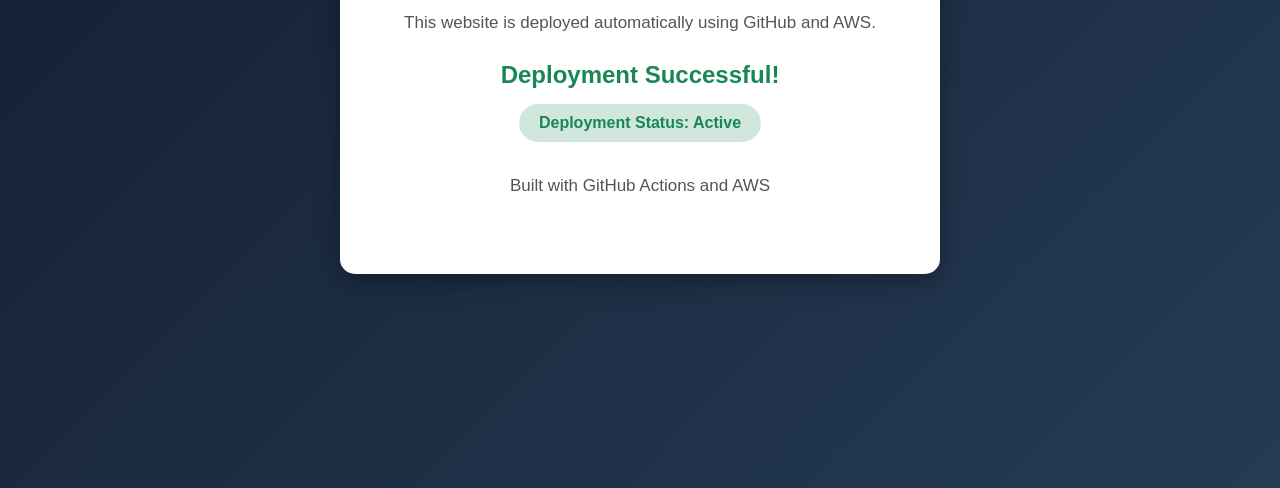
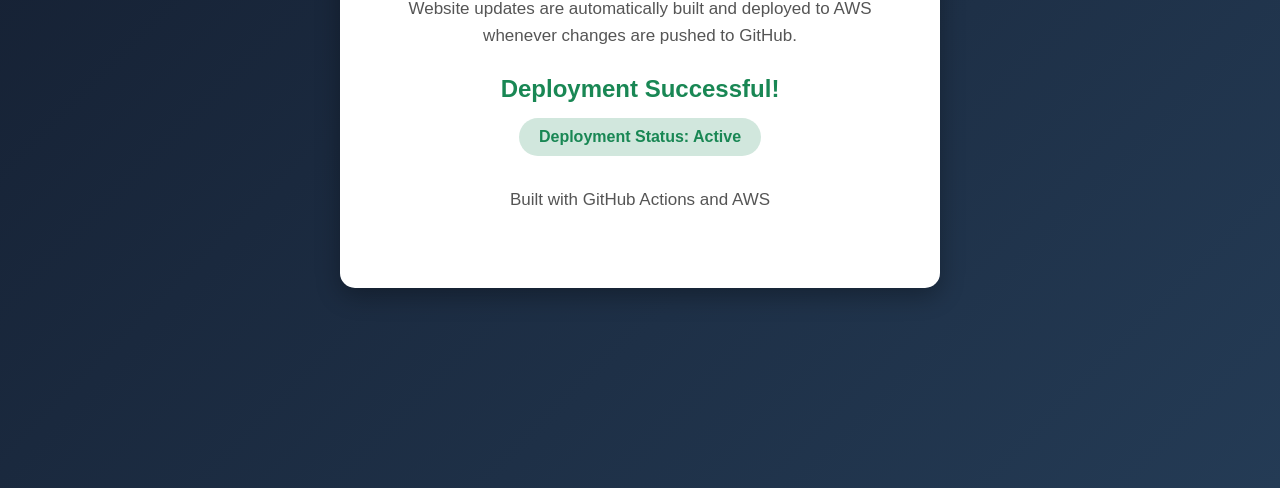
Before and after one commit to Santhanamari-GM/aws-cicd-project, a plain HTML site: page index.html in a window 1280 px wide. Shown: the part 312-800 px from the top of the page. Drawn offline with Linux system fonts and the light colour scheme.

Commit message:
Update deployment description in index.html

```diff
--- a/index.html
+++ b/index.html
@@ -72,10 +72,7 @@
     <div class="container">
         <h1>My First Automated Deployment</h1>
 
-        <p>
-            This website is deployed automatically
-            using GitHub and AWS.
-        </p>
+        <p>Website updates are automatically built and deployed to AWS whenever changes are pushed to GitHub.</p>
 
         <h2>Deployment Successful!</h2>
 
```
